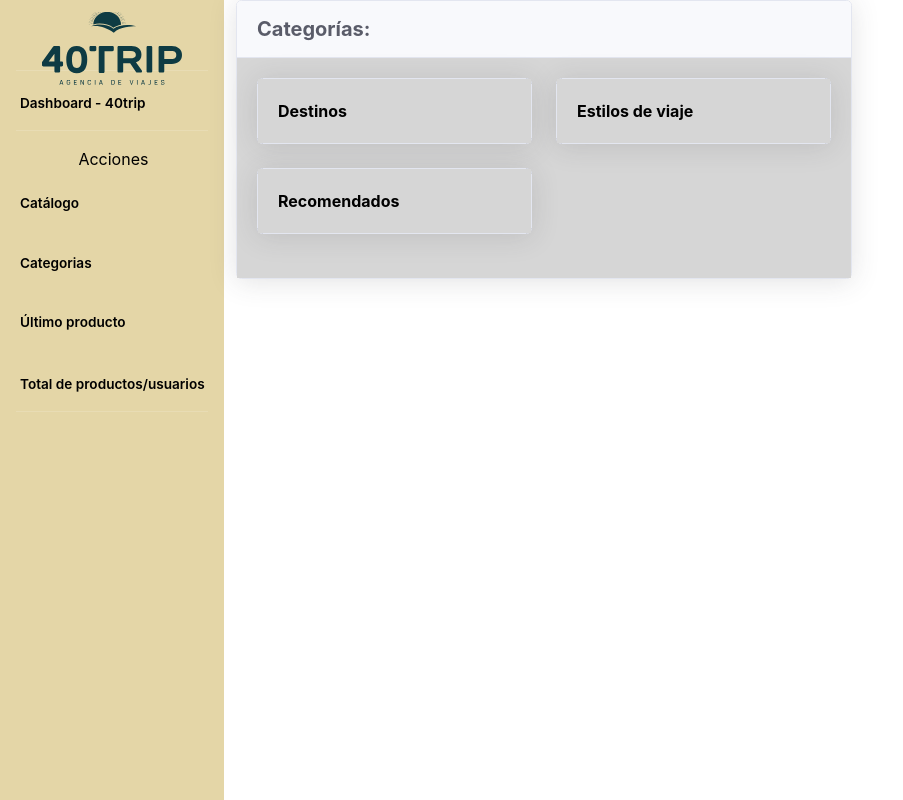
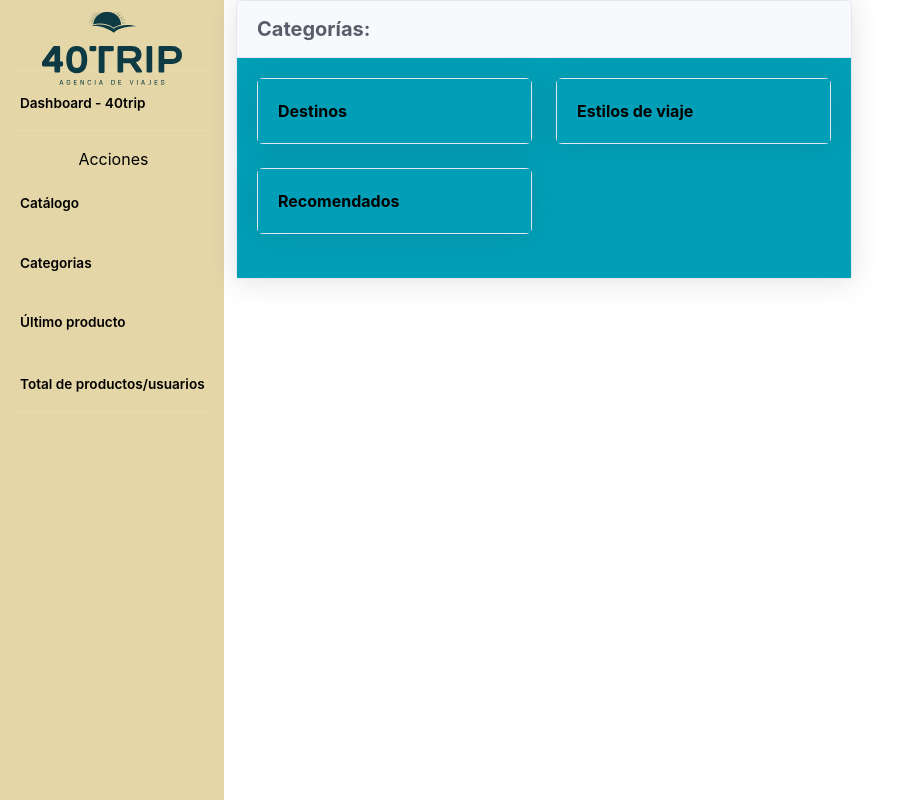
Before and after one commit to Matii-Noe/Dashboard-G7, a React (Create React App) app: page /GenresInDb in a window 1280 px wide. Shown: the whole page, without its empty margins (0-903 px from the left). Built offline with nearby package versions, Linux system fonts and the light colour scheme; no server answers.

Commit message:
acomodando estilos

```diff
--- a/src/assets/css/index.css
+++ b/src/assets/css/index.css
@@ -46,7 +46,7 @@ h5.card-title {
 
 
 .card-body {
-  background-color: rgb(214, 214, 214);
+  background-color: #009FB7;
   font-weight: bold;
   color: black;
 }
@@ -60,7 +60,7 @@ h5.card-title {
 }
 
 .card-catalog {
-  background-color: rgb(245, 245, 245);
+  background-color: #009FB7;
   width: 20%;
   margin: 15px;
   min-width: 200px;
```
